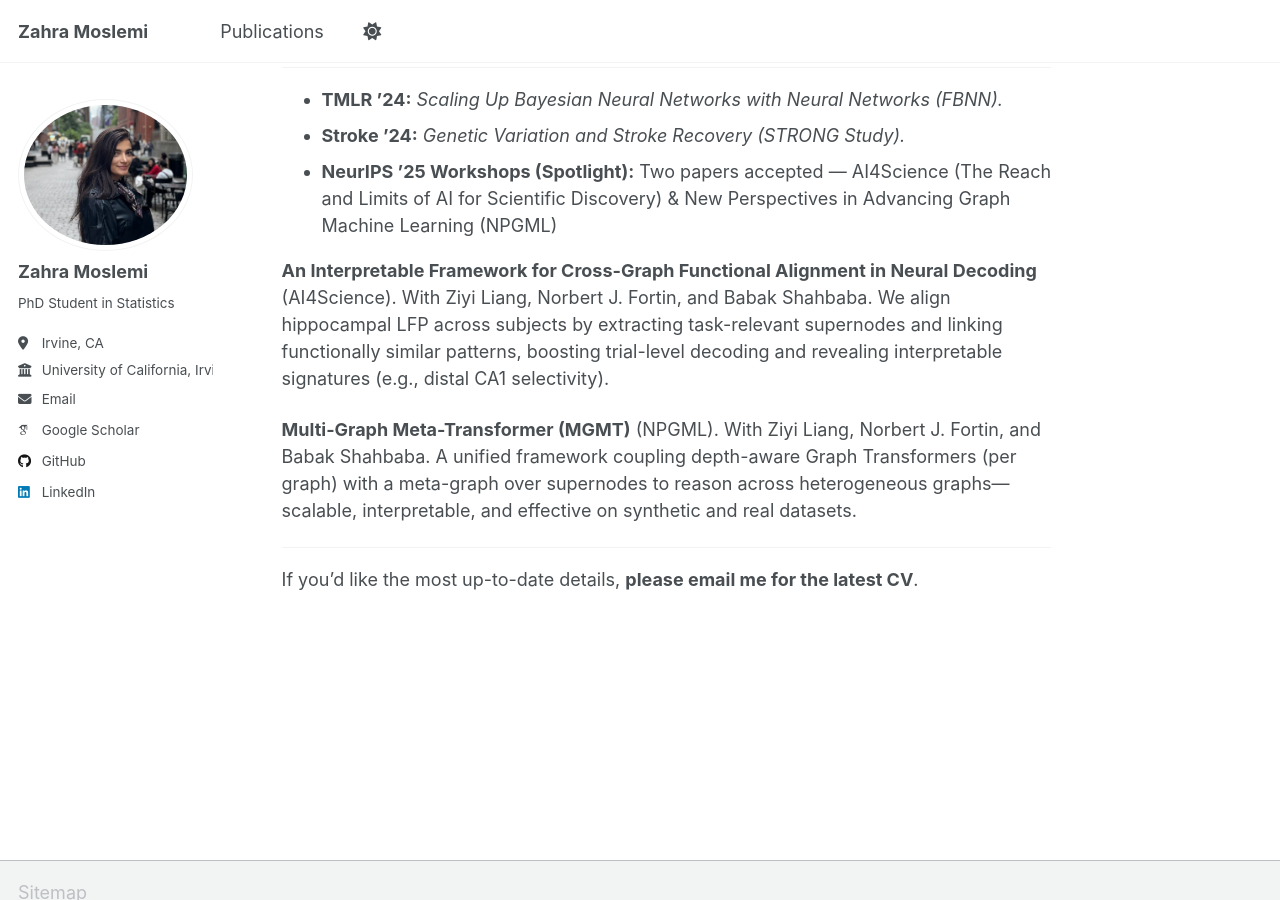
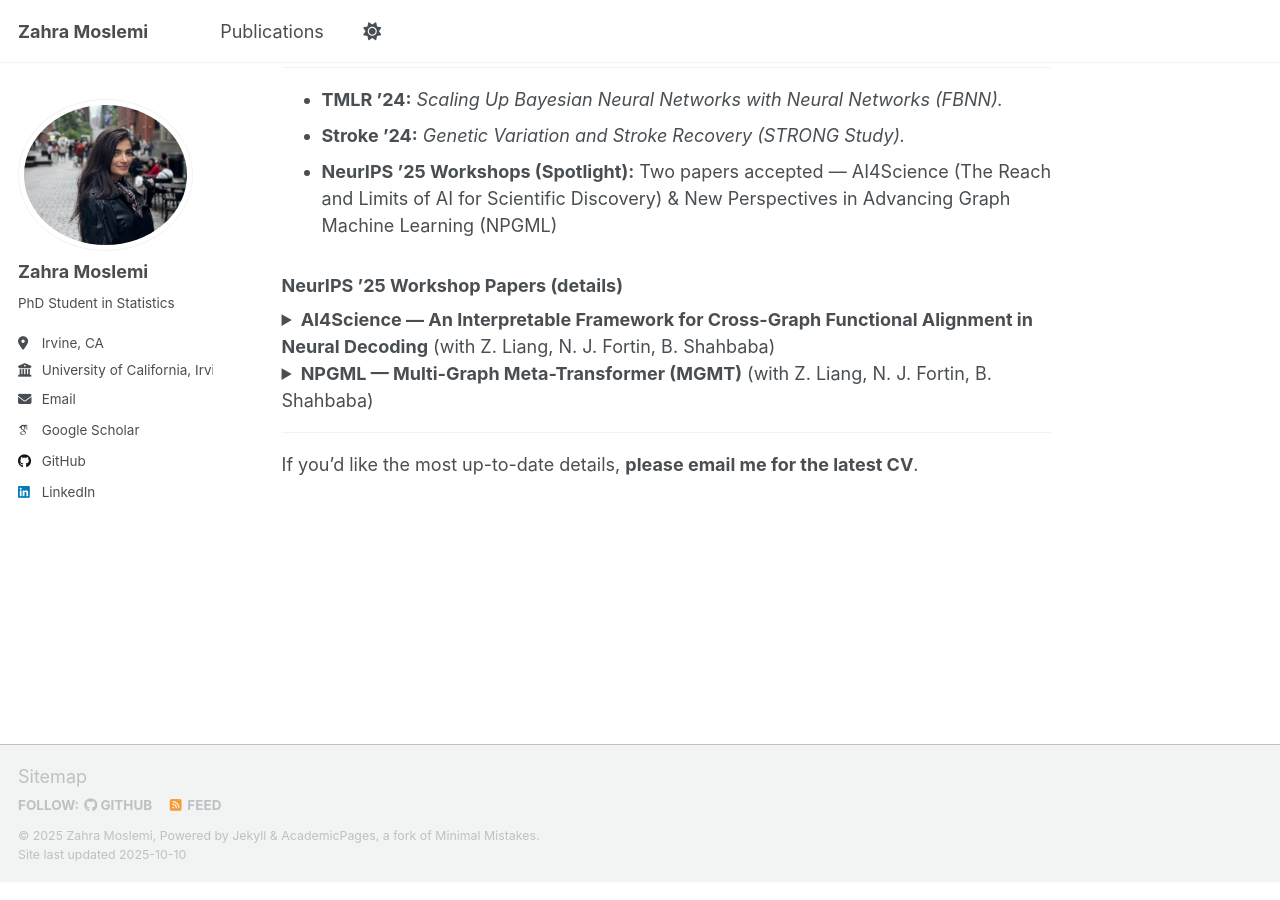
Before and after one commit to zahraMoslemi/zahraMoslemi.github.io, a Jekyll site: the page built from _pages/about.md, in a window 1280 px wide and 900 px high, scrolled down 1036 px. Built offline with Jekyll 4.4.1, drawn with Linux system fonts in a browser that asks for light colours; some web fonts are replaced; a script that is not in the unit is left out.

Commit message:
Enhance NeurIPS ’25 workshop papers section
Added details for NeurIPS ’25 workshop papers, including summaries and authors.

```diff
--- a/_pages/about.md
+++ b/_pages/about.md
@@ -36,13 +36,20 @@
 - **Stroke ’24:** *Genetic Variation and Stroke Recovery (STRONG Study).*
 - **NeurIPS ’25 Workshops (Spotlight):** Two papers accepted — AI4Science (The Reach and Limits of AI for Scientific Discovery) & New Perspectives in Advancing Graph Machine Learning (NPGML)
 
-**An Interpretable Framework for Cross-Graph Functional Alignment in Neural Decoding** (AI4Science).
-With Ziyi Liang, Norbert J. Fortin, and Babak Shahbaba.
-We align hippocampal LFP across subjects by extracting task-relevant supernodes and linking functionally similar patterns, boosting trial-level decoding and revealing interpretable signatures (e.g., distal CA1 selectivity).
+### NeurIPS ’25 Workshop Papers (details)
+<details>
+  <summary><strong>AI4Science — An Interpretable Framework for Cross-Graph Functional Alignment in Neural Decoding</strong> (with Z. Liang, N. J. Fortin, B. Shahbaba)</summary>
+  <p style="margin-top:.5rem;">
+    We propose subject-to-subject alignment for hippocampal LFP decoding by extracting task-relevant <em>supernodes</em> and linking only functionally similar activity patterns across animals. The approach improves trial-level decoding and yields interpretable signatures (e.g., distal CA1 selectivity) without mixing across dissimilar regions.
+  </p>
+</details>
 
-**Multi-Graph Meta-Transformer (MGMT)** (NPGML).
-With Ziyi Liang, Norbert J. Fortin, and Babak Shahbaba.
-A unified framework coupling depth-aware Graph Transformers (per graph) with a meta-graph over supernodes to reason across heterogeneous graphs—scalable, interpretable, and effective on synthetic and real datasets.
+<details>
+  <summary><strong>NPGML — Multi-Graph Meta-Transformer (MGMT)</strong> (with Z. Liang, N. J. Fortin, B. Shahbaba)</summary>
+  <p style="margin-top:.5rem;">
+    MGMT couples depth-aware Graph Transformers (per graph) with a meta-graph over learned supernodes to reason jointly across heterogeneous graphs. It scales, stays interpretable (supernodes/superedges expose driving substructures and alignments), and delivers consistent gains on synthetic and real datasets.
+  </p>
+</details>
 
 
 
```
